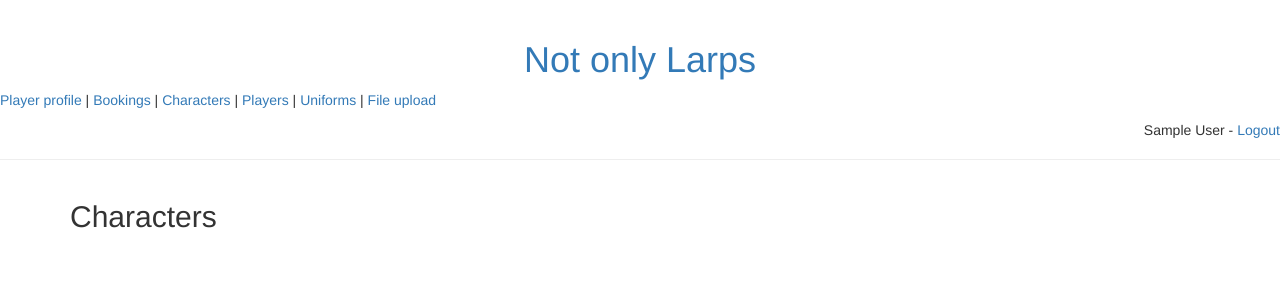
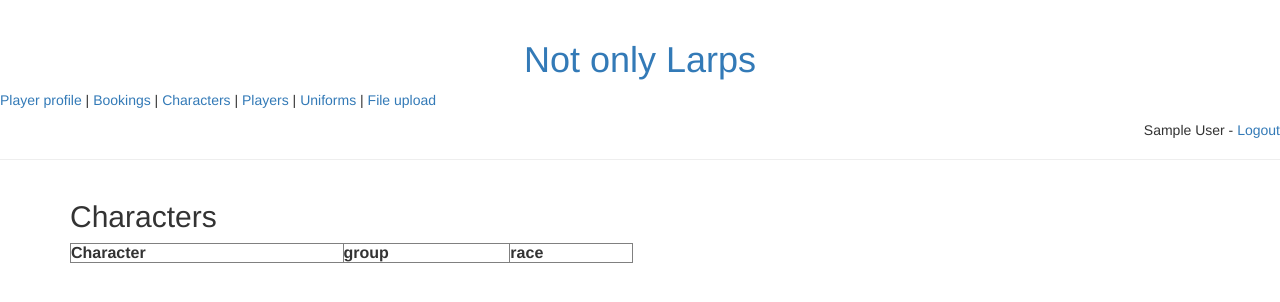
Before and after one commit to Adavideo/larps, a Django app: page /larps/characters in a window 1280 px wide. Shown: the top 302 px of the page. Run offline with Django 3.2, Linux system fonts and the light colour scheme; the visitor is signed in with stand-in values (Sample User, id 1); data that the repository does not hold is empty; some libraries are stand-ins or nearby versions.

Commit message:
Added more information on the characters list page

```diff
--- a/larps/templates/larps/character_list.html
+++ b/larps/templates/larps/character_list.html
@@ -2,9 +2,17 @@
 
 {% block content %}
     <h2>Characters</h2>
-    <ul>
+
+    <table border=1 style="width:75%">
+      <th align="center">Character</th>
+      <th align="center">group</th>
+      <th align="center">race</th>
         {% for character in character_list %}
-            <li><a href="{% url 'larps:character' character.id %}">{{ character.name }}</a></li>
+          <tr>
+            <td align="center"><a href="{% url 'larps:character' character.id %}">{{ character.name }}</a> </td>
+            <td align="center"> {{character.group.name}} </td>
+            <td align="center">  {{character.race.name}} </td>
+          </tr>
         {% endfor %}
-    </ul>
+    </table>
 {% endblock %}
```
Also changed, not shown: larps/templates/larps/characters_info.html (renamed from larps/templates/csv_import/characters_info.html, +1 -6 lines).
